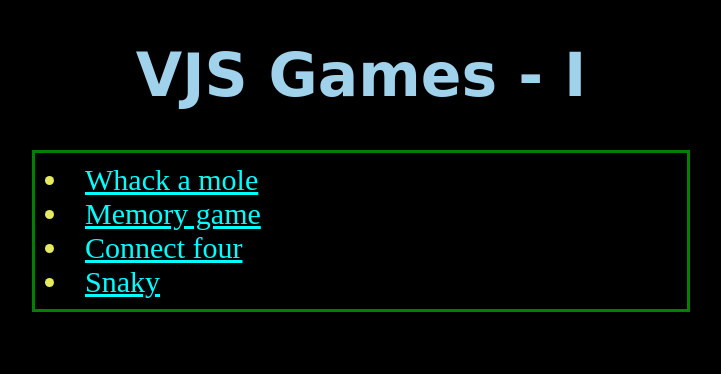
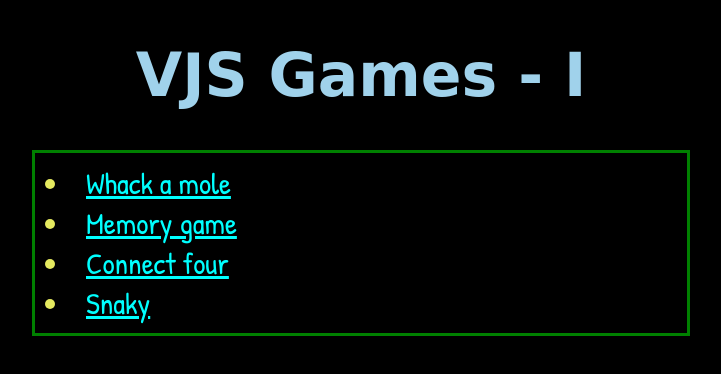
Before and after one commit to y-mathur-i/vjs-games, a website: page public/index.html in a window 1280 px wide. Shown: the whole page, without its empty margins (279-1000 px from the left). Drawn offline with Linux system fonts and the light colour scheme; a web font is replaced by a local one.

Commit message:
font-change and new game

```diff
--- a/public/style.css
+++ b/public/style.css
@@ -1,3 +1,4 @@
+@import url("https://fonts.googleapis.com/css2?family=Patrick+Hand&display=swap");
 @import url("https://fonts.googleapis.com/css2?family=Ranchers&display=swap");
 .center {
   margin: auto;
@@ -20,6 +21,7 @@ body {
   background-color: black;
 }
 li {
+  font-family: "Patrick Hand", cursive;
   color: #e5ea5f;
 }
 a {
```
